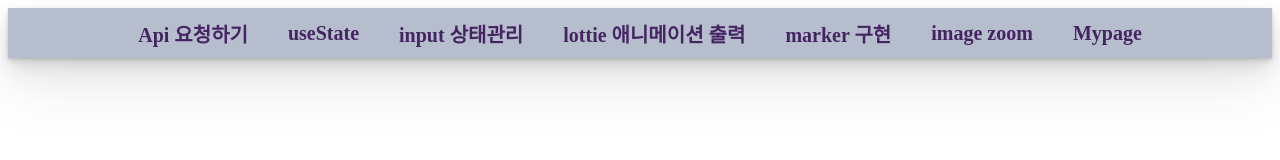
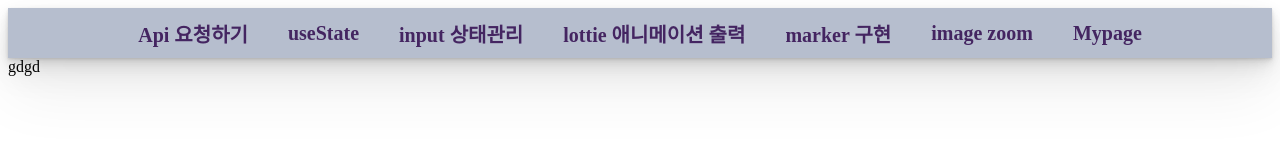
Before and after one commit to leejanghe/React_Practice, a React (Create React App) app in the folder client/: page /test7 in a window 1280 px wide. Shown: the top 160 px of the page. Built offline with nearby package versions, Linux system fonts and the light colour scheme.

Commit message:
test deploy

```diff
--- a/client/src/App.js
+++ b/client/src/App.js
@@ -1,5 +1,6 @@
 import {BrowserRouter as Router,Route, Routes} from 'react-router-dom'
 import Navbar from './components/Navbar';
+import TabPage from './components/tab/TabPage';
 import Home from './router/Home';
 import ImageMarkerTest from './router/ImageMarkerTest';
 import InputState from './router/InputState';
@@ -36,6 +37,9 @@ function App() {
     <Routes>
       <Route path="test6" element={<Mypage/>}/>
     </Routes>
+    <Routes>
+      <Route path="test7" element={<TabPage/>}/>
+    </Routes>
     </Router>
   );
 }
--- /dev/null
+++ b/client/src/components/tab/TabPage.js
@@ -0,0 +1,11 @@
+import React from 'react'
+
+function TabPage() {
+    return (
+        <div>
+            gdgd
+        </div>
+    )
+}
+
+export default TabPage
```
